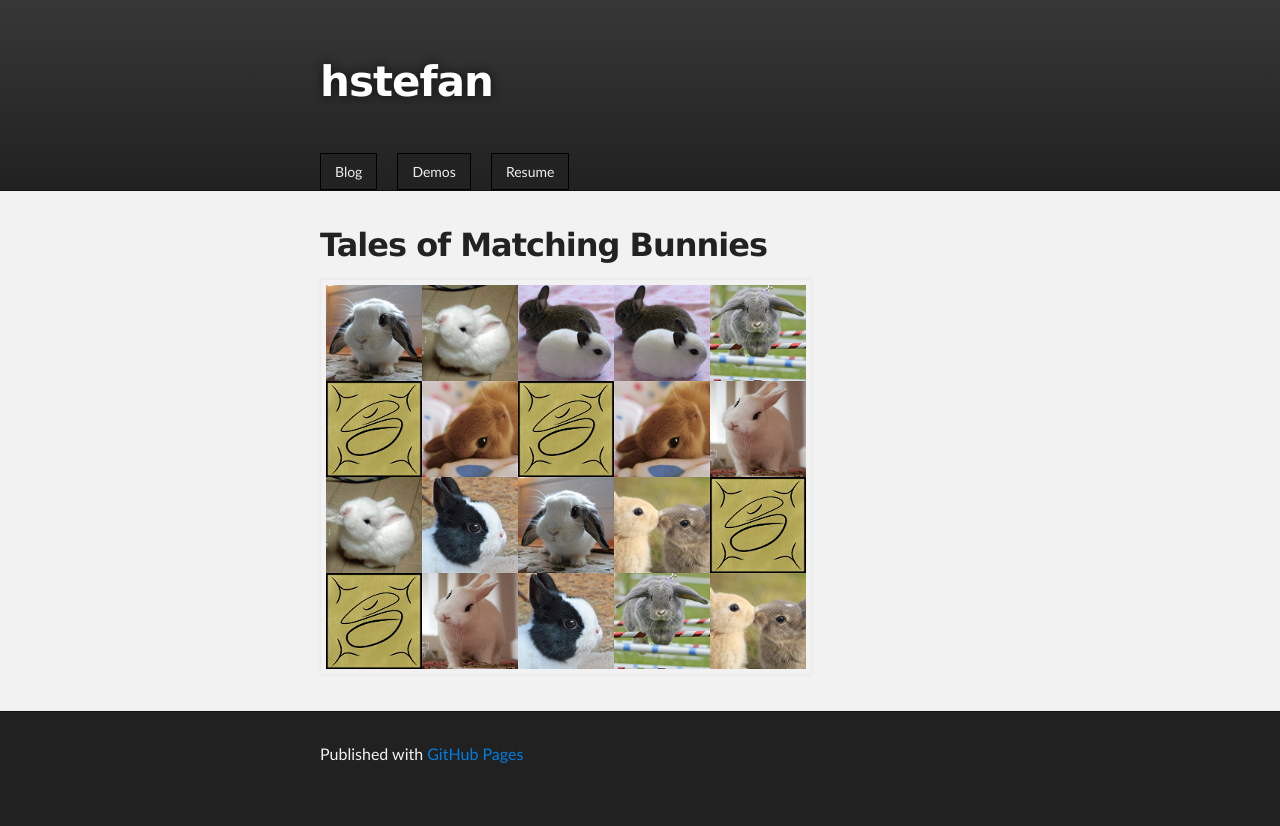
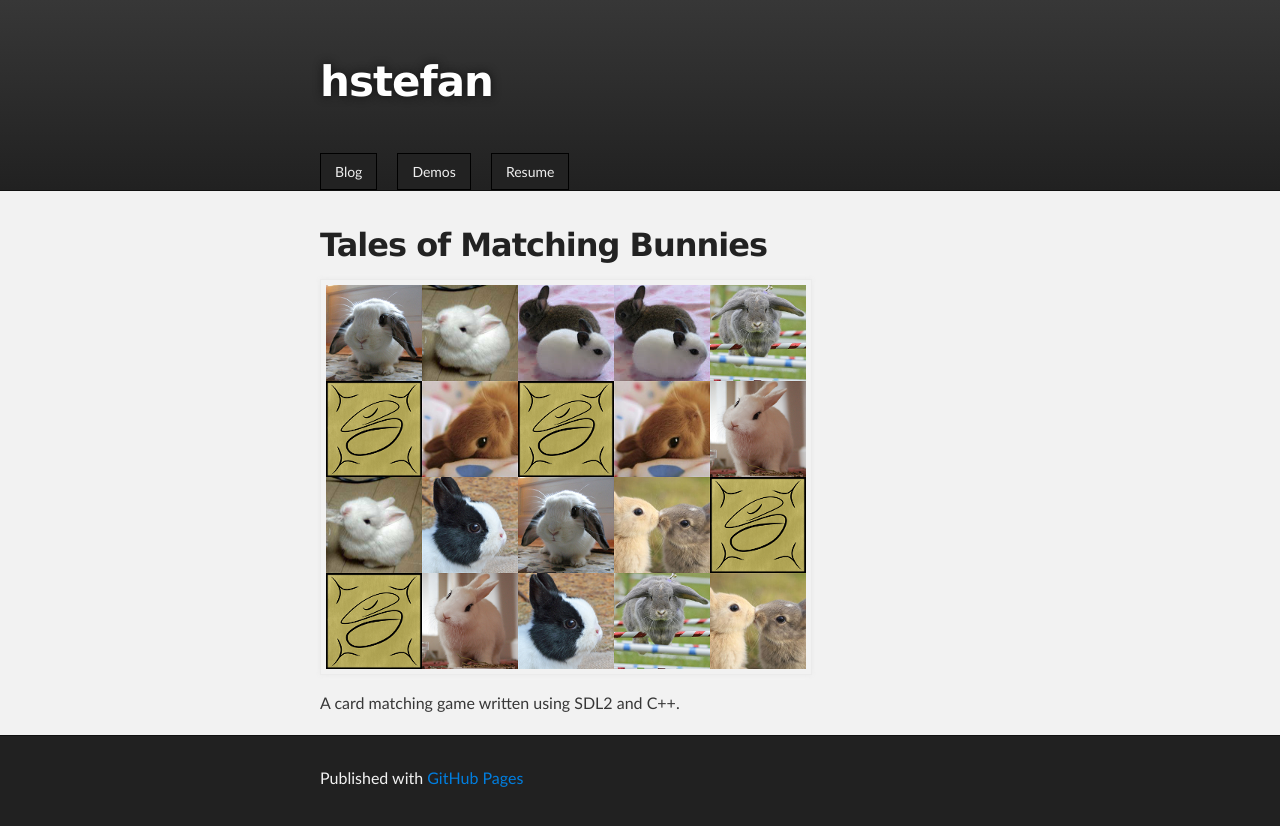
Before and after one commit to hstefan/hstefan.github.com, a Jekyll site: the page built from demos/index.html, in a window 1280 px wide. Shown: the top 826 px of the page. Built offline with Jekyll 4.4.1, drawn with Linux system fonts in a browser that asks for light colours; comment, search, counter and statistics services are not loaded.

Commit message:
Adding brief game description to Tales of Matching Bunnies.

```diff
--- a/demos/index.html
+++ b/demos/index.html
@@ -7,5 +7,7 @@ layout: default
 	<div class="inner">
 		<a href="/files/TalesOfMatchingBunnies.zip"><h2> Tales of Matching Bunnies </h2>
 		<img src="/images/tales-of-matching-bunnies.png" alt="Tales of Matching Bunnies"/></a>
+		<br>
+		A card matching game written using SDL2 and C++.
 	</div>
 </div>
```
